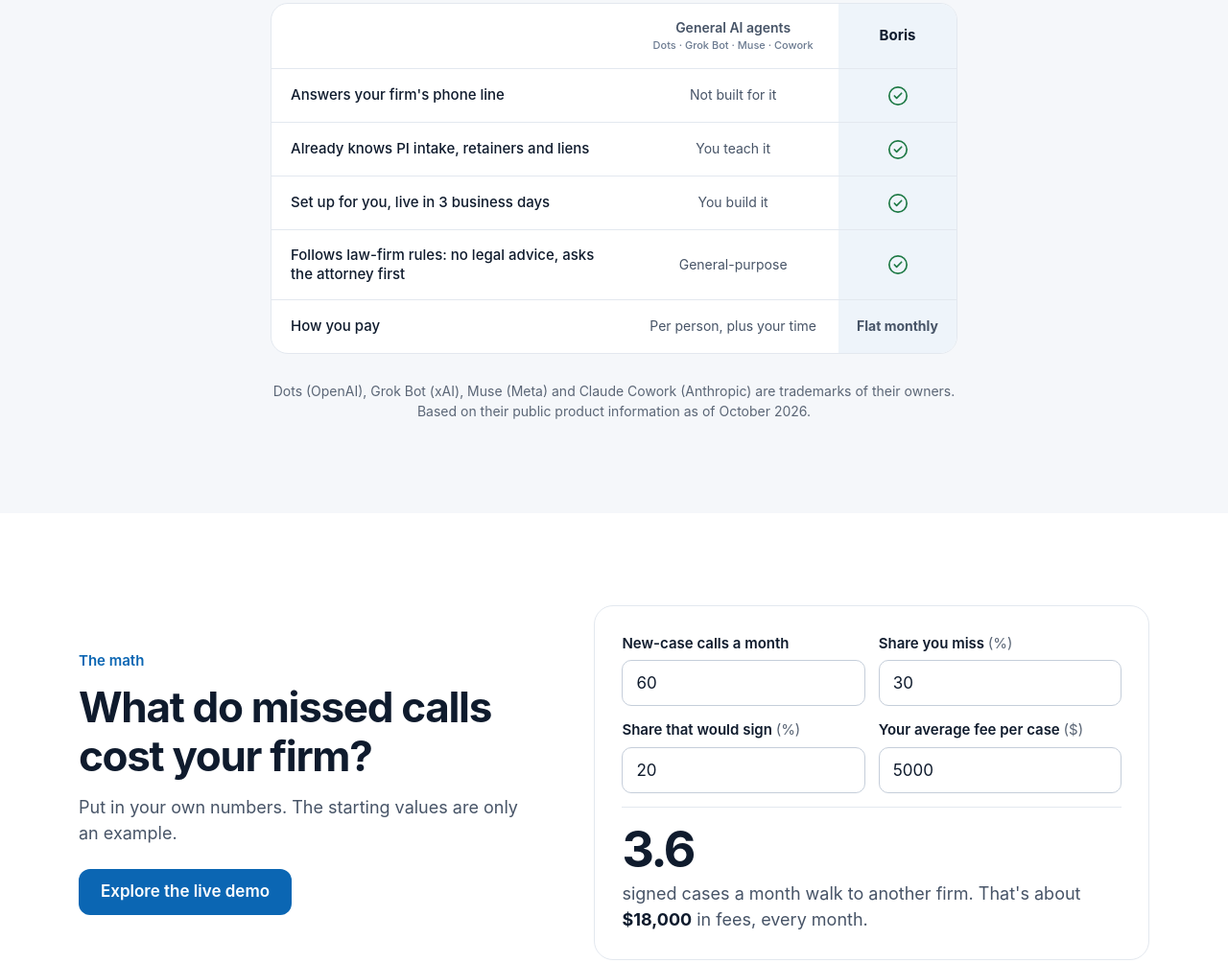
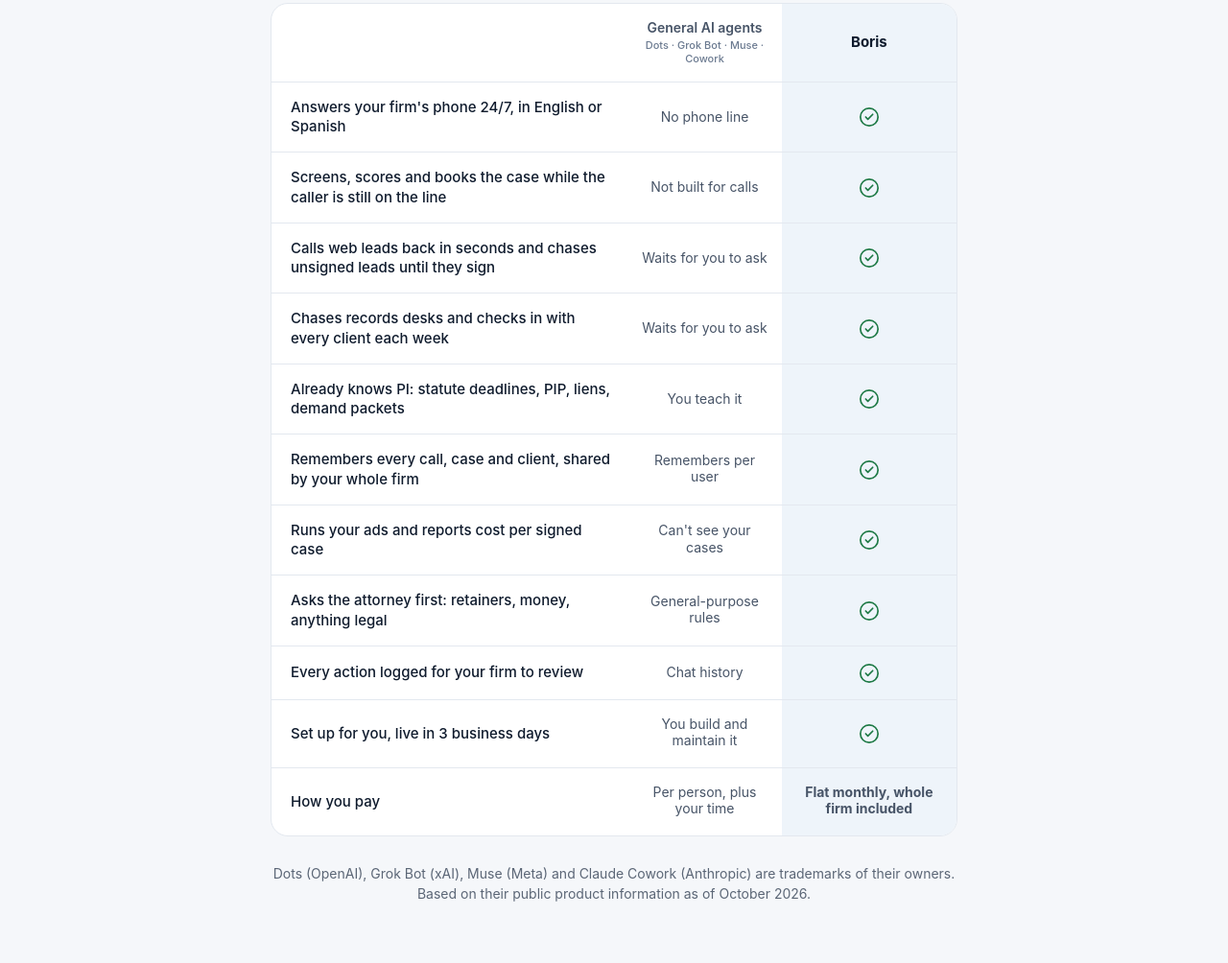
Before and after one commit to Boris148/hireboris, a plain HTML site: page index.html in a window 1280 px wide. Shown: the part 9498-10502 px from the top of the page at 96% size. Drawn offline with Linux system fonts and the light colour scheme.

Commit message:
compare: stronger reasons

```diff
--- a/index.html
+++ b/index.html
@@ -355,11 +355,17 @@
       <table>
         <thead><tr><th scope="col"><span class="sr">Task</span></th><th scope="col">General AI agents<span class="cmp__names">Dots · Grok Bot · Muse · Cowork</span></th><th scope="col" class="cmp__us">Boris</th></tr></thead>
         <tbody>
-          <tr><th scope="row">Answers your firm's phone line</th><td><span class="cmp__p">Not built for it</span></td><td class="cmp__us"><svg class="i i--ok" role="img" aria-label="Yes"><use href="#i-circle-check"/></svg></td></tr>
-          <tr><th scope="row">Already knows PI intake, retainers and liens</th><td><span class="cmp__p">You teach it</span></td><td class="cmp__us"><svg class="i i--ok" role="img" aria-label="Yes"><use href="#i-circle-check"/></svg></td></tr>
-          <tr><th scope="row">Set up for you, live in 3 business days</th><td><span class="cmp__p">You build it</span></td><td class="cmp__us"><svg class="i i--ok" role="img" aria-label="Yes"><use href="#i-circle-check"/></svg></td></tr>
-          <tr><th scope="row">Follows law-firm rules: no legal advice, asks the attorney first</th><td><span class="cmp__p">General-purpose</span></td><td class="cmp__us"><svg class="i i--ok" role="img" aria-label="Yes"><use href="#i-circle-check"/></svg></td></tr>
-          <tr><th scope="row">How you pay</th><td><span class="cmp__p">Per person, plus your time</span></td><td class="cmp__us"><span class="cmp__p"><b>Flat monthly</b></span></td></tr>
+          <tr><th scope="row">Answers your firm's phone 24/7, in English or Spanish</th><td><span class="cmp__p">No phone line</span></td><td class="cmp__us"><svg class="i i--ok" role="img" aria-label="Yes"><use href="#i-circle-check"/></svg></td></tr>
+          <tr><th scope="row">Screens, scores and books the case while the caller is still on the line</th><td><span class="cmp__p">Not built for calls</span></td><td class="cmp__us"><svg class="i i--ok" role="img" aria-label="Yes"><use href="#i-circle-check"/></svg></td></tr>
+          <tr><th scope="row">Calls web leads back in seconds and chases unsigned leads until they sign</th><td><span class="cmp__p">Waits for you to ask</span></td><td class="cmp__us"><svg class="i i--ok" role="img" aria-label="Yes"><use href="#i-circle-check"/></svg></td></tr>
+          <tr><th scope="row">Chases records desks and checks in with every client each week</th><td><span class="cmp__p">Waits for you to ask</span></td><td class="cmp__us"><svg class="i i--ok" role="img" aria-label="Yes"><use href="#i-circle-check"/></svg></td></tr>
+          <tr><th scope="row">Already knows PI: statute deadlines, PIP, liens, demand packets</th><td><span class="cmp__p">You teach it</span></td><td class="cmp__us"><svg class="i i--ok" role="img" aria-label="Yes"><use href="#i-circle-check"/></svg></td></tr>
+          <tr><th scope="row">Remembers every call, case and client, shared by your whole firm</th><td><span class="cmp__p">Remembers per user</span></td><td class="cmp__us"><svg class="i i--ok" role="img" aria-label="Yes"><use href="#i-circle-check"/></svg></td></tr>
+          <tr><th scope="row">Runs your ads and reports cost per signed case</th><td><span class="cmp__p">Can't see your cases</span></td><td class="cmp__us"><svg class="i i--ok" role="img" aria-label="Yes"><use href="#i-circle-check"/></svg></td></tr>
+          <tr><th scope="row">Asks the attorney first: retainers, money, anything legal</th><td><span class="cmp__p">General-purpose rules</span></td><td class="cmp__us"><svg class="i i--ok" role="img" aria-label="Yes"><use href="#i-circle-check"/></svg></td></tr>
+          <tr><th scope="row">Every action logged for your firm to review</th><td><span class="cmp__p">Chat history</span></td><td class="cmp__us"><svg class="i i--ok" role="img" aria-label="Yes"><use href="#i-circle-check"/></svg></td></tr>
+          <tr><th scope="row">Set up for you, live in 3 business days</th><td><span class="cmp__p">You build and maintain it</span></td><td class="cmp__us"><svg class="i i--ok" role="img" aria-label="Yes"><use href="#i-circle-check"/></svg></td></tr>
+          <tr><th scope="row">How you pay</th><td><span class="cmp__p">Per person, plus your time</span></td><td class="cmp__us"><span class="cmp__p"><b>Flat monthly, whole firm included</b></span></td></tr>
         </tbody>
       </table>
     </div>
```
